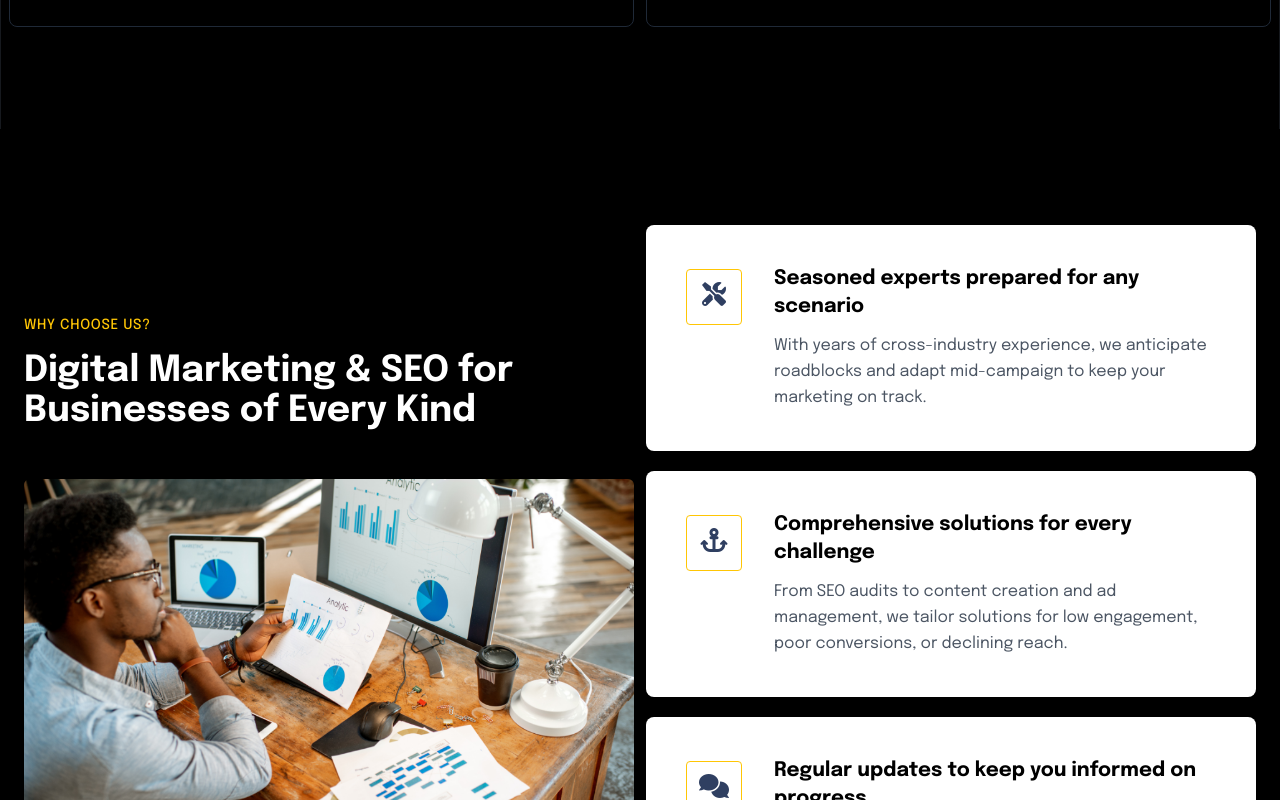
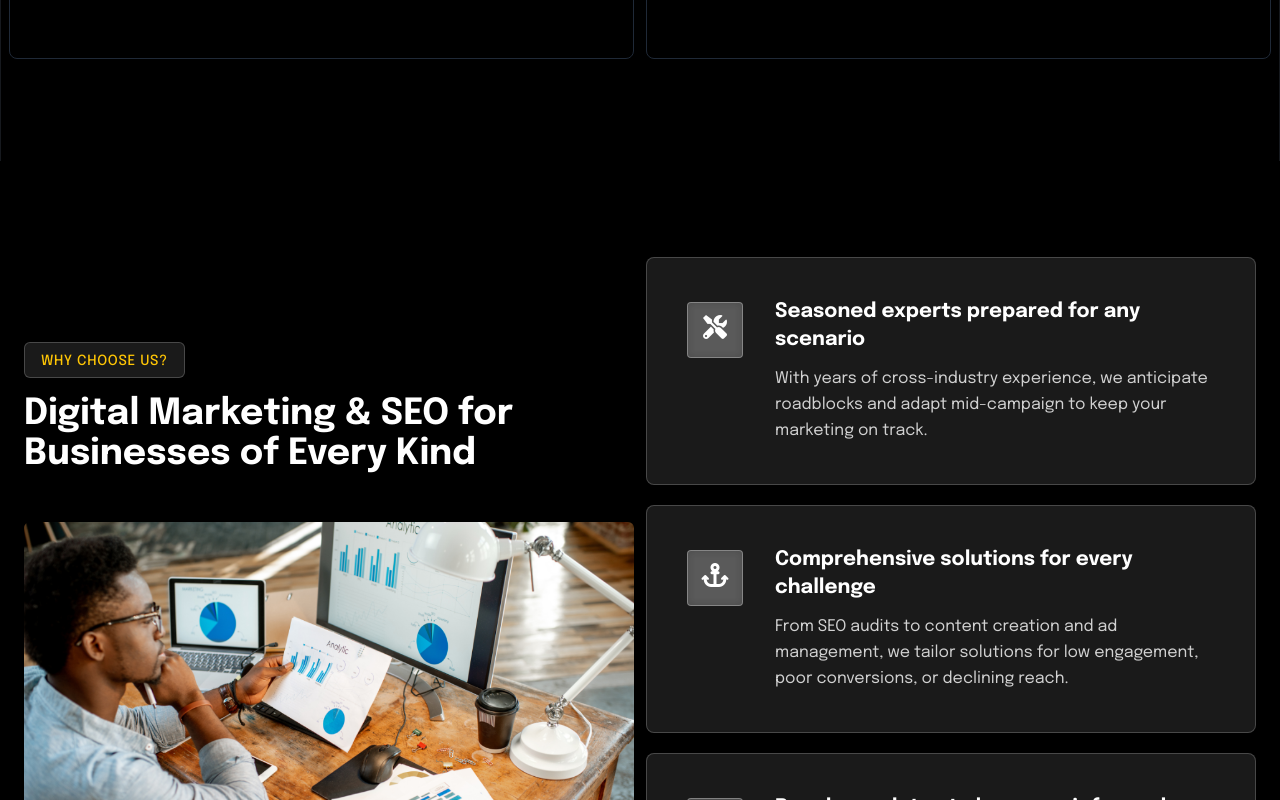
Before and after one commit to strategybyte/strategybyte-v2, a Next.js app: page / in a window 1280 px wide. Shown: the part 2916-3716 px from the top of the page. Built offline with nearby package versions, Linux system fonts and the light colour scheme.

Commit message:
Enhance styling in WhyChooseUs and SectionTitle components for improved visual consistency and user experience, including backdrop blur effects and updated hover states.

```diff
--- a/components/WhyChooseUs.jsx
+++ b/components/WhyChooseUs.jsx
@@ -52,26 +52,26 @@ export default function WhyChooseUs() {
           {services.map((service, index) => (
             <div
               key={service.title}
-              className={`service-item-style-two bg-white rounded-lg p-6 lg:p-8 xl:p-10 sm:flex transition-all duration-500 hover:bg-secondary hover:text-white group ${
+              className={`service-item-style-two bg-white/10 backdrop-blur-md border border-white/20 rounded-lg p-6 lg:p-8 xl:p-10 sm:flex transition-all duration-500 hover:bg-white/20 hover:border-white/30 group shadow-lg ${
                 index !== services.length - 1 ? "mb-5" : ""
               }`}
             >
               {/* Icon */}
-              <div className="flex-none w-14 h-14 mt-1 text-2xl leading-[3.4rem] text-center mr-8 mb-5 sm:mb-0 text-primary group-hover:text-white bg-primary-500 rounded transition-all duration-500 border border-secondary group-hover:border-white group-hover:border">
+              <div className="flex-none w-14 h-14 mt-1 text-2xl leading-[3.4rem] text-center mr-8 mb-5 sm:mb-0 text-white bg-white/20 backdrop-blur-sm rounded transition-all duration-500 border border-white/30 group-hover:bg-white/30 group-hover:border-white/40">
                 <i className={service.icon}></i>
               </div>
 
               {/* Content */}
               <div className="content flex-1">
-                <h6 className="text-black text-lg sm:text-xl font-bold mb-3 group-hover:text-white transition-all duration-500">
+                <h6 className="text-white text-lg sm:text-xl font-bold mb-3 transition-all duration-500">
                   <Link
                     href="/service-details"
-                    className="transition-colors duration-300 hover:text-primary-500 group-hover:text-white"
+                    className="transition-colors duration-300 hover:text-white/80"
                   >
                     {service.title}
                   </Link>
                 </h6>
-                <p className="text-gray-600 text-base leading-relaxed transition-all duration-500 group-hover:text-white">
+                <p className="text-white/80 text-base leading-relaxed transition-all duration-500 group-hover:text-white">
                   {service.text}
                 </p>
               </div>
--- a/components/common/SectionTitle.jsx
+++ b/components/common/SectionTitle.jsx
@@ -31,7 +31,7 @@ const SectionTitle = ({
     >
       {subtitle && (
         <span
-          className={`${subtitleColor} text-sm font-medium uppercase tracking-wider mb-4 block`}
+          className={`${subtitleColor} text-sm font-medium uppercase tracking-wider mb-4 inline-block px-4 py-2 pb-1.5 rounded-md bg-white/10 backdrop-blur-md border border-white/20 shadow-lg`}
         >
           {subtitle}
         </span>
```
